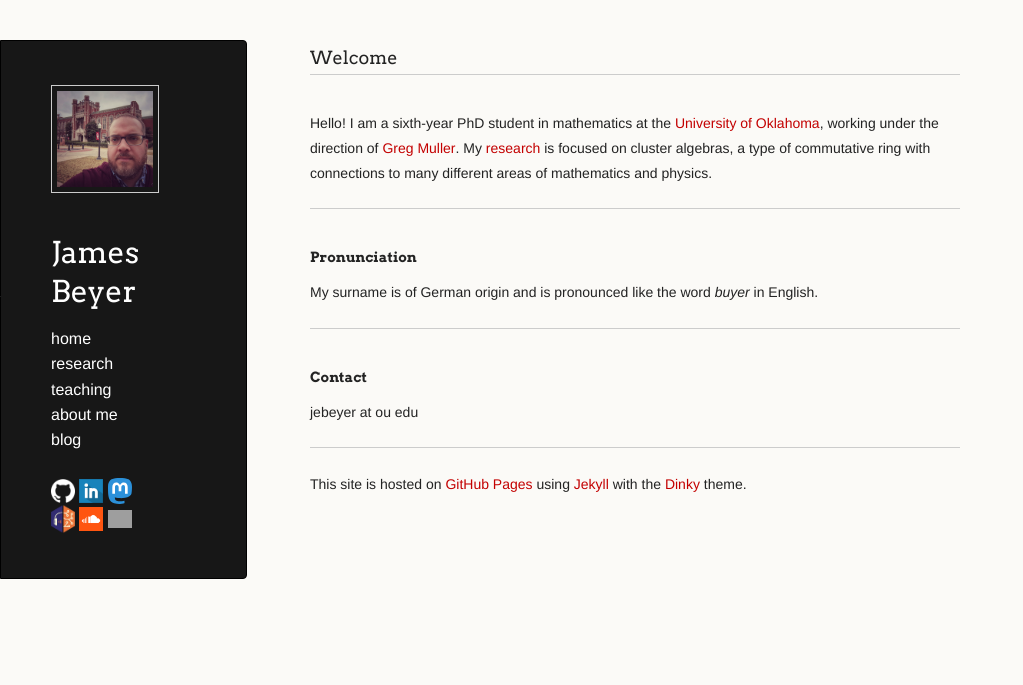
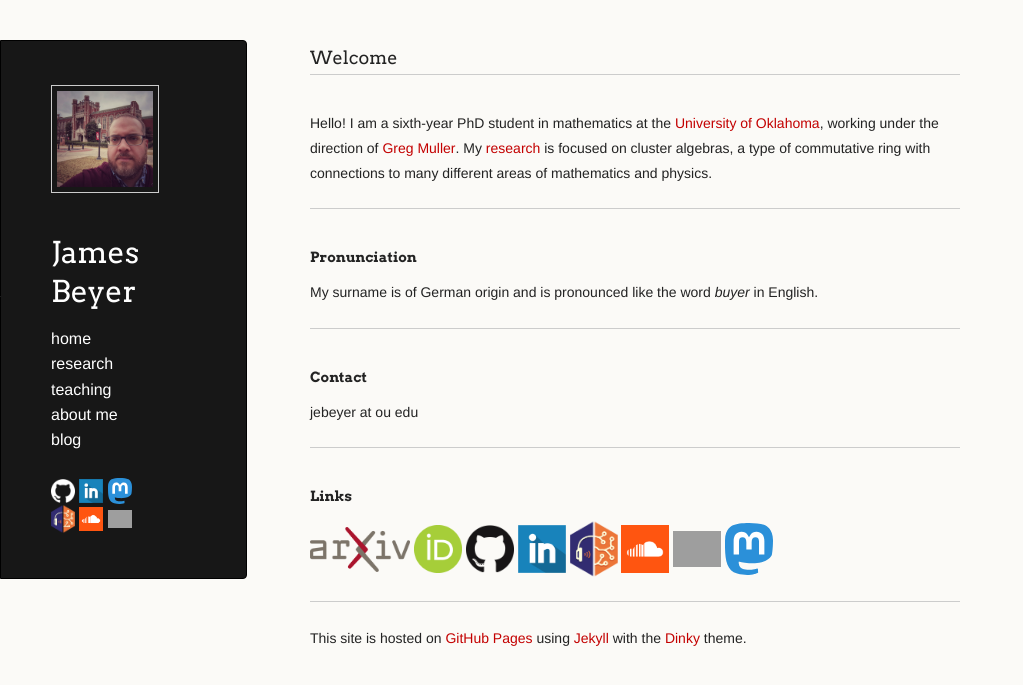
Before and after one commit to jebeyer/jebeyer.github.io, a Jekyll site: the page built from index.md, in a window 1280 px wide. Shown: the top 685 px of the page, without its empty margins (0-1023 px from the left). Built offline with Jekyll 4.4.1, drawn with Linux system fonts in a browser that asks for light colours; a script that is not in the unit is left out; our own code applies the rules of GitHub Pages for plain Markdown files; grey boxes are pictures that could not be loaded.

Commit message:
Update index.md
add links line

```diff
--- a/index.md
+++ b/index.md
@@ -21,4 +21,18 @@ jebeyer at ou edu
 
 ---
 
+#### Links
+
+
+<a href="https://arxiv.org/a/beyer_j_2.html"><img src="./assets/arxiv-logo.png" alt="arXiv" width="100"/></a>
+<a href="https://orcid.org/0000-0002-2499-2863"><img src="./assets/ORCID-logo.png" alt="ORCID" width="48"/></a>
+<a href="https://github.com/jebeyer"><img src="./assets/GitHub-Mark-120px-plus.png" alt="GitHub" width="48"/></a>
+<a href="https://www.linkedin.com/in/james-beyer-72558767"><img src="./assets/linkedin-icon-512.png" alt="LinkedIn" width="48"/></a>
+<a href="https://listenbrainz.org/user/whistlingkitty/"><img src="./assets/ListenBrainz_Logo.png" alt="ListenBrainz" width="48"/></a>
+<a href="https://soundcloud.com/whistlingkitty"><img src="./assets/soundcloud-icon.png" alt="Soundcloud" width="48"/></a>
+<a href="https://whistlingkitty.bandcamp.com"><img src="./assets/bandcamp-button-square-green-512.png" alt="Bandcamp" width="48"/></a>
+<a rel="me" href="https://mathstodon.xyz/@jebeyer"><img src="./assets/mastodon_logo.svg" alt="Mastodon" width="48"/></a>
+
+---
+
 This site is hosted on [GitHub Pages](https://pages.github.com) using [Jekyll](https://jekyllrb.com/) with the [Dinky](https://github.com/pages-themes/dinky) theme.
```
